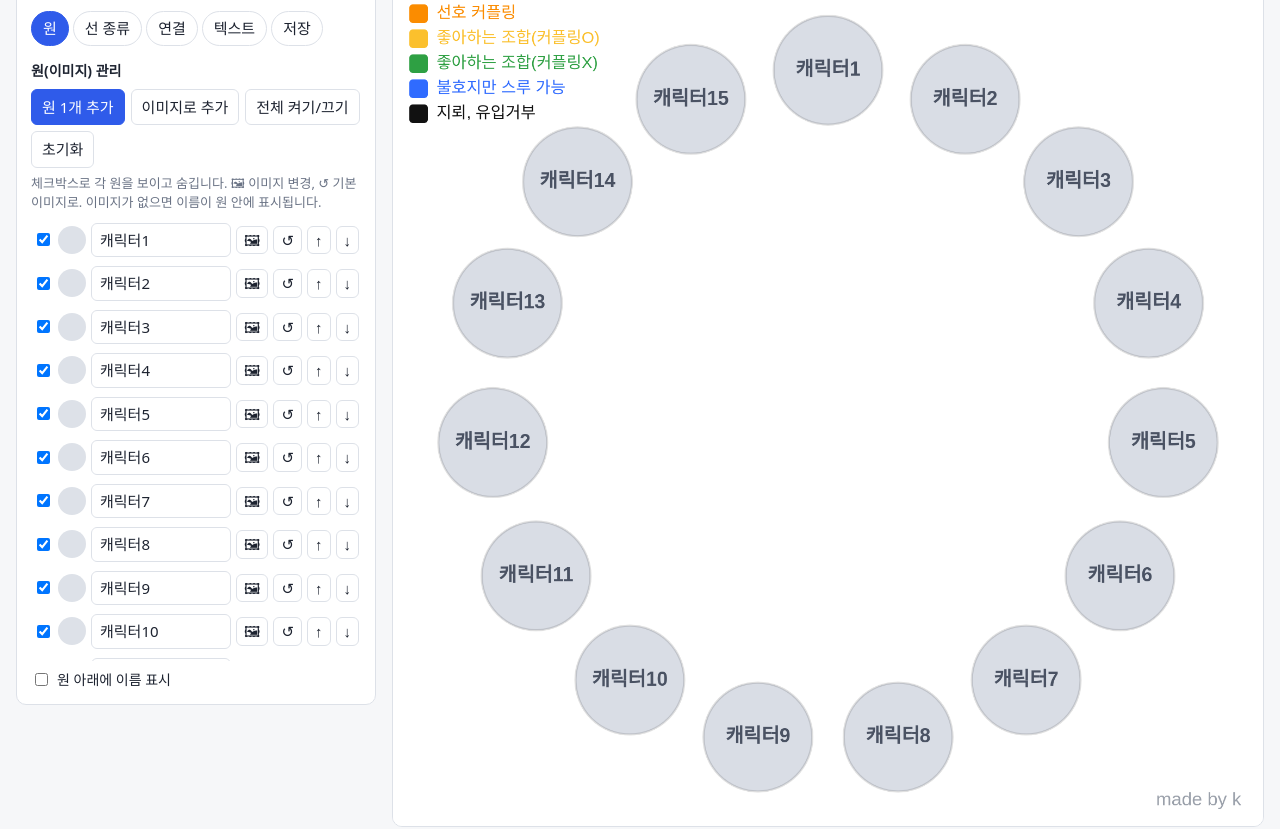
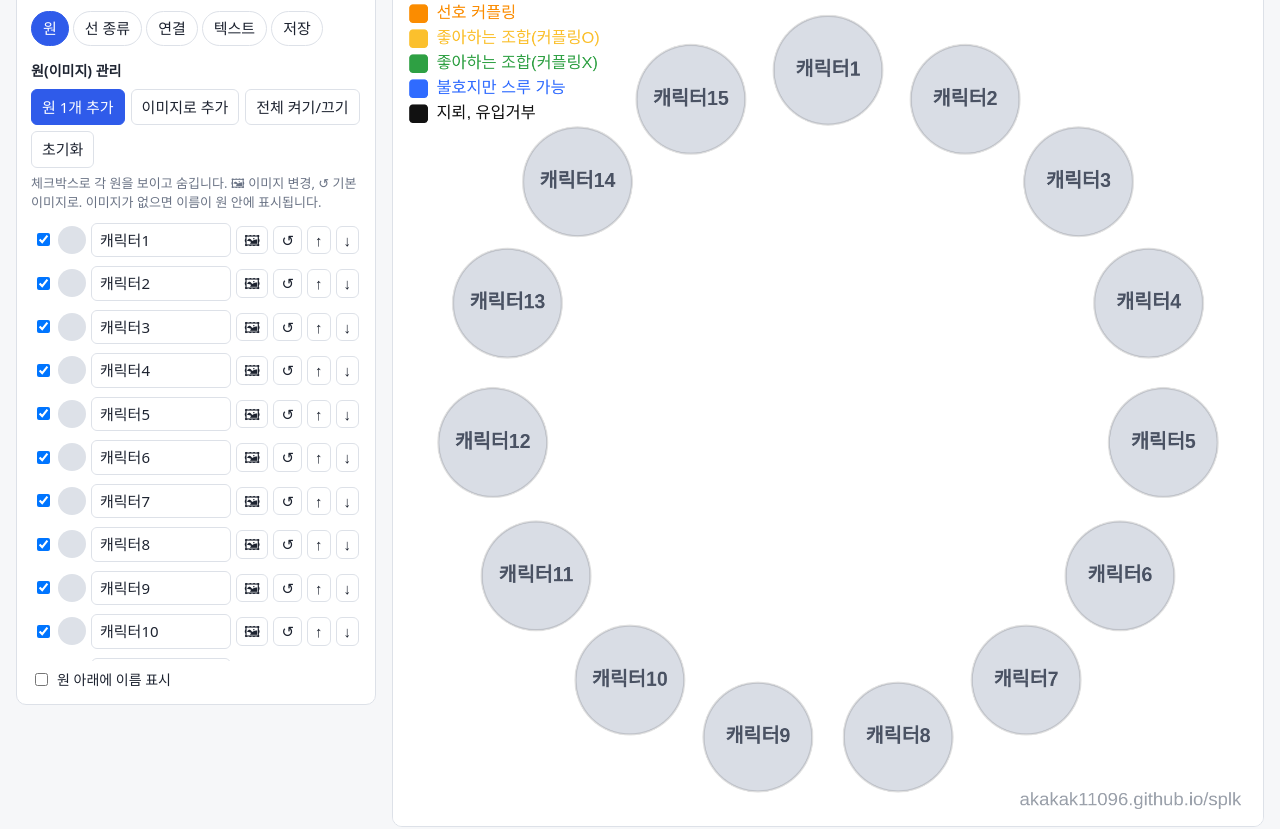
Before and after one commit to akakak11096/splk, a plain HTML site: page index.html in a window 1280 px wide. Shown: the part 61-890 px from the top of the page. Drawn offline with Linux system fonts and the light colour scheme.

Commit message:
Update index.html

```diff
--- a/index.html
+++ b/index.html
@@ -142,7 +142,7 @@ button{-webkit-tap-highlight-color:transparent}
 (function(){
   /* ===== 설정 (여기만 고치면 됩니다) ===== */
   const LOGO_SRC = 'images/logo.png';   // 오른쪽 위 로고 (사용자가 변경 불가, 켜기/끄기만 가능)
-  const FIXED_CREDIT = 'made by k';          // 크레딧 둘째 줄: 사용자가 지울 수 없는 고정 문구
+  const FIXED_CREDIT = 'akakak11096.github.io/splk';          // 크레딧 둘째 줄: 사용자가 지울 수 없는 고정 문구
   const DEFAULT_COUNT = 19;         // 전체 원 개수
   const VISIBLE_COUNT = 15;         // 처음부터 보이는 개수 (나머지는 "추가" 원)
   const DEFAULT_CHARS = Array.from({length:DEFAULT_COUNT},(_,i)=>({
```
